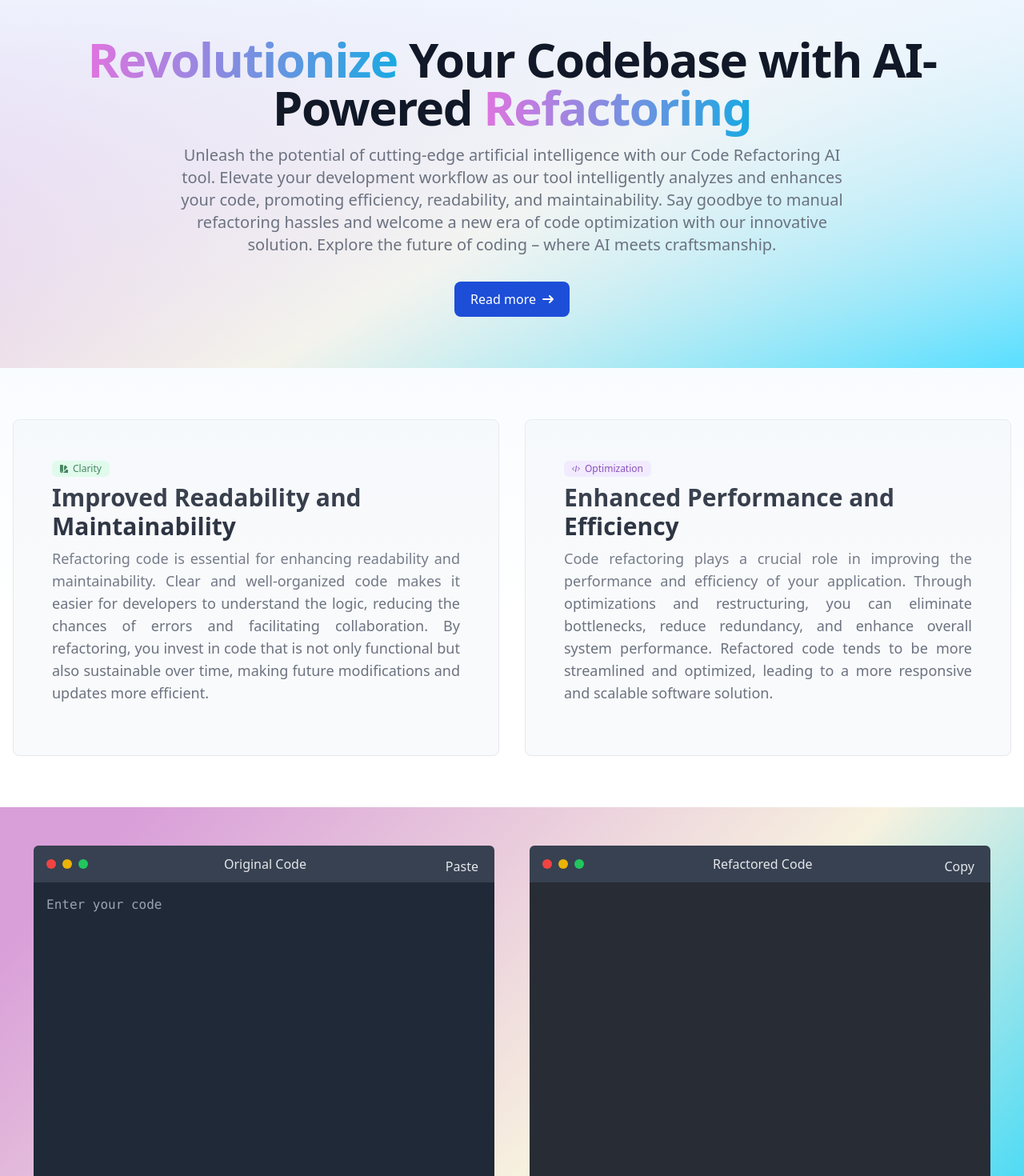
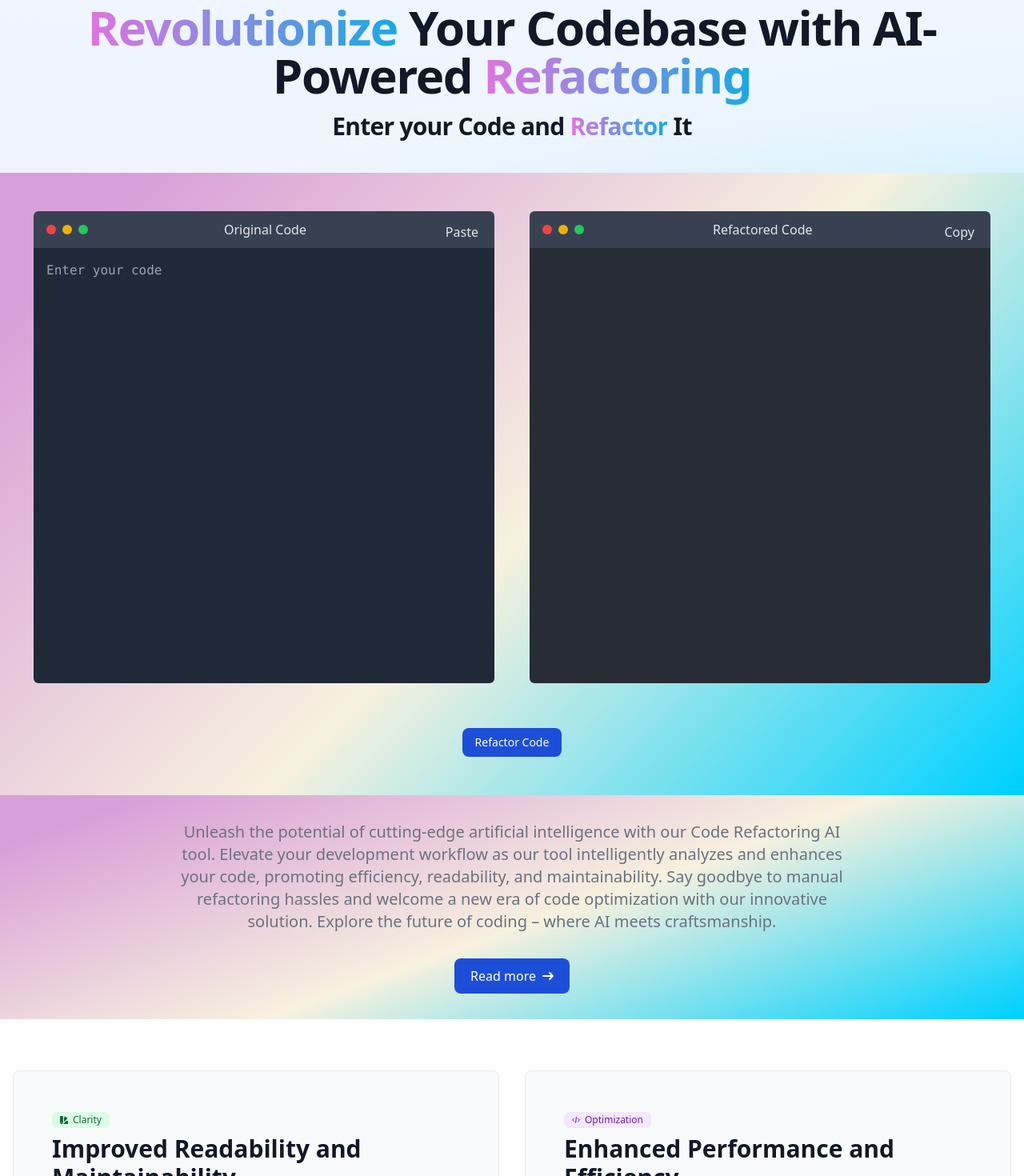
Before and after one commit to harmeetsingh11/RefactorMate, a React (Vite) app: page / in a window 1280 px wide. Shown: the part 100-1570 px from the top of the page at 80% size. Built offline with nearby package versions, Linux system fonts and the light colour scheme.

Commit message:
Refactoring part pushed upside and text part reduced to bottom

```diff
--- a/src/App.tsx
+++ b/src/App.tsx
@@ -6,6 +6,7 @@ import Navbar from './components/Navbar'
 import Hero from './components/Hero'
 import Benefits from './components/Benefits'
 import Footer from './components/Footer'
+import SubHero from './components/SubHero'
 
 
 interface chatData{
@@ -64,26 +65,29 @@ const App = ()=> {
   return (
     <>
       <Navbar/>
-      <Hero />
-      <Benefits/>
+        <Hero />
 
       {/* main section starts*/}
-      <div className="relative bg-[url('./assets/background.svg')] pt-6" id="main">
+      <div className="relative bg-[url('./assets/background.svg')] pt-6 z-10" id="main">
+
       <div className="flex justify-around">
         <OriginalCodeDisplay onValueChange={(newValue:string)=>setValue(newValue)}/>
         {loading ? (
-  <SkeletonLoading />
-) : (
-  <RefactorCodeDisplay text={refactoredCode?.content||""}/>
-)}
+          <SkeletonLoading />
+          ) : (
+            <RefactorCodeDisplay text={refactoredCode?.content||""}/>
+            )}
       </div>
       <div className='flex justify-center'>
+
       <button onClick={getRefactorCode}
-      type="button" className="text-white bg-blue-700 hover:bg-blue-800 focus:ring-4 focus:outline-none focus:ring-blue-300 font-medium rounded-lg text-sm px-4 py-2 text-center dark:bg-blue-600 dark:hover:bg-blue-700 dark:focus:ring-blue-800 mt-8 mb-12">{loading?message:"Refactor Code"}</button>
+      type="button" className="px-4 py-2 mt-8 mb-12 text-sm font-medium text-center text-white bg-blue-700 rounded-lg hover:bg-blue-800 focus:ring-4 focus:outline-none focus:ring-blue-300 dark:bg-blue-600 dark:hover:bg-blue-700 dark:focus:ring-blue-800">{loading?message:"Refactor Code"}</button>
       </div>
       </div>
       {/* main section ends */}
+      <SubHero/>
 
+      <Benefits/>
       <Footer/>
     </>
   )
--- a/src/components/Hero.tsx
+++ b/src/components/Hero.tsx
@@ -2,18 +2,17 @@ const Hero = () => {
   return (
     <>
 <section className="bg-white dark:bg-gray-900 bg-[url('./assets/background.svg')] dark:bg-[url('https://flowbite.s3.amazonaws.com/docs/jumbotron/hero-pattern-dark.svg')]  mt-20" id="hero">
-    <div className="py-8 px-4 mx-auto max-w-screen-xl text-center lg:py-16 z-10 relative">
-        <h1 className="mb-4 text-4xl font-extrabold tracking-tight leading-none text-gray-900 md:text-5xl lg:text-6xl dark:text-white"><span className="text-transparent bg-clip-text bg-gradient-to-r to-[rgba(23,168,225,0.99)] from-[rgb(224,116,224)]">Revolutionize</span> Your Codebase with AI-Powered <span className="text-transparent bg-clip-text bg-gradient-to-r to-[rgba(23,168,225,0.99)] from-[rgb(224,116,224)]">Refactoring</span></h1>
-        <p className="mb-8 text-lg font-normal text-gray-500 lg:text-xl sm:px-16 lg:px-48 dark:text-gray-200">Unleash the potential of cutting-edge artificial intelligence with our Code Refactoring AI tool. Elevate your development workflow as our tool intelligently analyzes and enhances your code, promoting efficiency, readability, and maintainability. Say goodbye to manual refactoring hassles and welcome a new era of code optimization with our innovative solution. Explore the future of coding – where AI meets craftsmanship.</p>
-        <a href="#benefits" className="inline-flex justify-center items-center py-2.5 px-5 text-base font-medium text-center text-white rounded-lg bg-blue-700 hover:bg-blue-800 focus:ring-4 focus:ring-blue-300 dark:focus:ring-blue-900">
-                Read more
-                <svg className="w-3.5 h-3.5 ms-2 rtl:rotate-180" aria-hidden="true" xmlns="http://www.w3.org/2000/svg" fill="none" viewBox="0 0 14 10">
-                    <path stroke="currentColor" stroke-linecap="round" stroke-linejoin="round" stroke-width="2" d="M1 5h12m0 0L9 1m4 4L9 9"/>
-                </svg>
-            </a>
+    <div className="relative z-10 max-w-screen-xl px-2 py-4 mx-auto text-center lg:py-6">
+        <h1 className="mb-4 text-4xl font-extrabold leading-none tracking-tight text-gray-900 md:text-5xl lg:text-6xl dark:text-white"><span className="text-transparent bg-clip-text bg-gradient-to-r to-[rgba(23,168,225,0.99)] from-[rgb(224,116,224)]">Revolutionize</span> Your Codebase with AI-Powered <span className="text-transparent bg-clip-text bg-gradient-to-r to-[rgba(23,168,225,0.99)] from-[rgb(224,116,224)]">Refactoring</span></h1>
+
+        <h1 className="mb-4 text-3xl font-extrabold leading-none tracking-tight text-gray-900 md:text-3xl lg:text-3xl dark:text-white">
+          Enter your Code and  <span className="text-transparent bg-clip-text bg-gradient-to-r to-[rgba(23,168,225,0.99)] from-[rgb(224,116,224)]">Refactor</span> It
+        </h1>
+
+
 
     </div>
-    <div className="bg-gradient-to-b from-blue-50 to-transparent dark:from-blue-900 w-full h-full absolute top-16 left-0 z-0"></div>
+    <div className="absolute left-0 z-0 w-full h-full bg-gradient-to-b from-blue-50 to-transparent dark:from-blue-900 top-16"></div>
 </section>
 </>
   )
--- /dev/null
+++ b/src/components/SubHero.tsx
@@ -0,0 +1,22 @@
+const SubHero = () => {
+    return (
+      <>
+  <section className="bg-white dark:bg-gray-900 bg-[url('./assets/background.svg')] dark:bg-[url('https://flowbite.s3.amazonaws.com/docs/jumbotron/hero-pattern-dark.svg')]  " id="hero">
+      <div className="px-4 py-8 py-24 text-center -z-10 lg:">
+
+          <p className="mb-8 text-lg font-normal text-gray-500 lg:text-xl sm:px-16 lg:px-48 dark:text-gray-200">Unleash the potential of cutting-edge artificial intelligence with our Code Refactoring AI tool. Elevate your development workflow as our tool intelligently analyzes and enhances your code, promoting efficiency, readability, and maintainability. Say goodbye to manual refactoring hassles and welcome a new era of code optimization with our innovative solution. Explore the future of coding – where AI meets craftsmanship.</p>
+          <a href="#benefits" className="inline-flex justify-center items-center py-2.5 px-5 text-base font-medium text-center text-white rounded-lg bg-blue-700 hover:bg-blue-800 focus:ring-4 focus:ring-blue-300 dark:focus:ring-blue-900">
+                  Read more
+                  <svg className="w-3.5 h-3.5 ms-2 rtl:rotate-180" aria-hidden="true" xmlns="http://www.w3.org/2000/svg" fill="none" viewBox="0 0 14 10">
+                      <path stroke="currentColor" stroke-linecap="round" stroke-linejoin="round" stroke-width="2" d="M1 5h12m0 0L9 1m4 4L9 9"/>
+                  </svg>
+              </a>
+
+      </div>
+      <div className="absolute left-0 z-0 w-full h-full bg-gradient-to-b from-blue-50 to-transparent dark:from-blue-900 top-16"></div>
+  </section>
+  </>
+    )
+  }
+
+  export default SubHero
```
